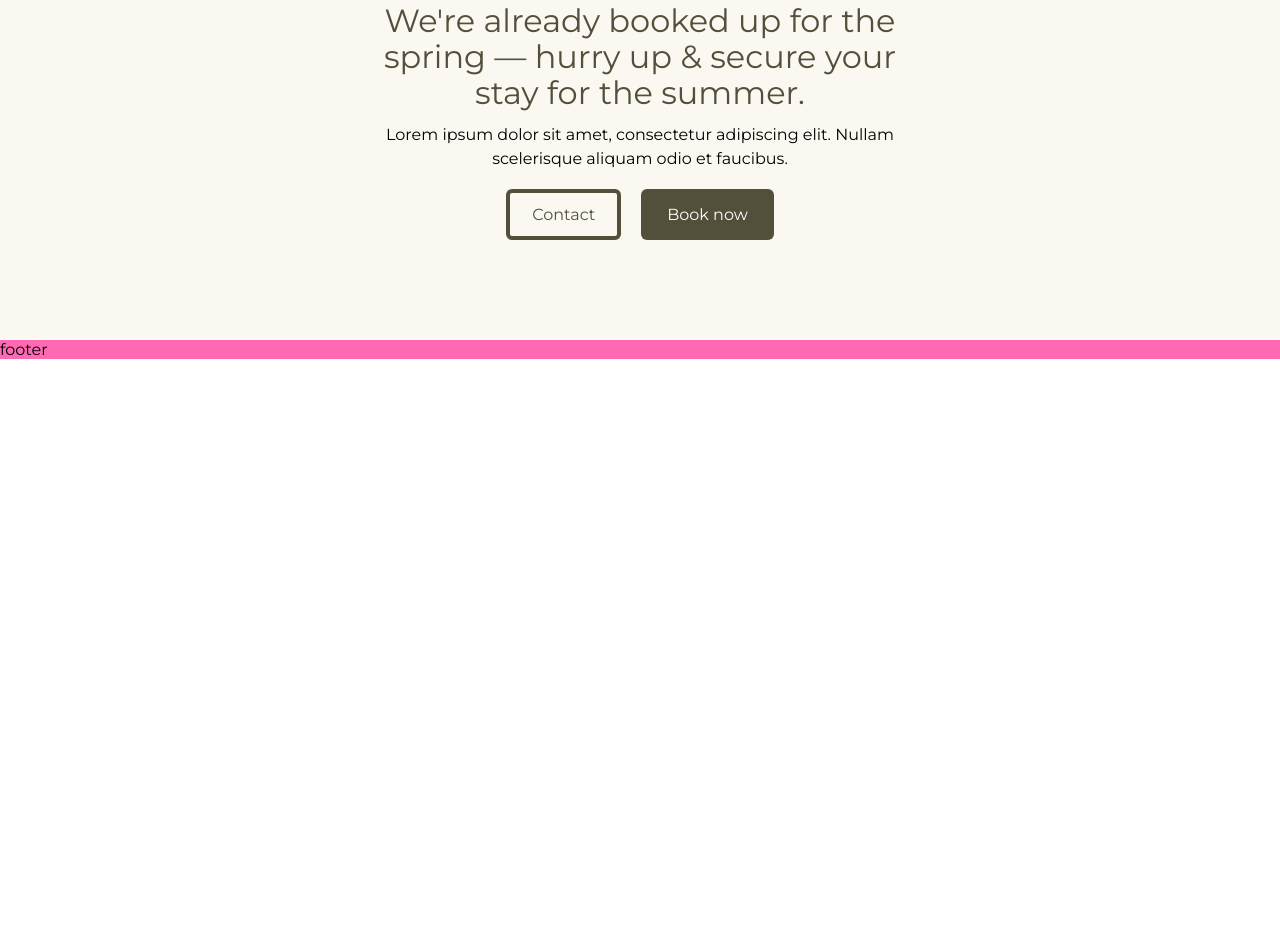
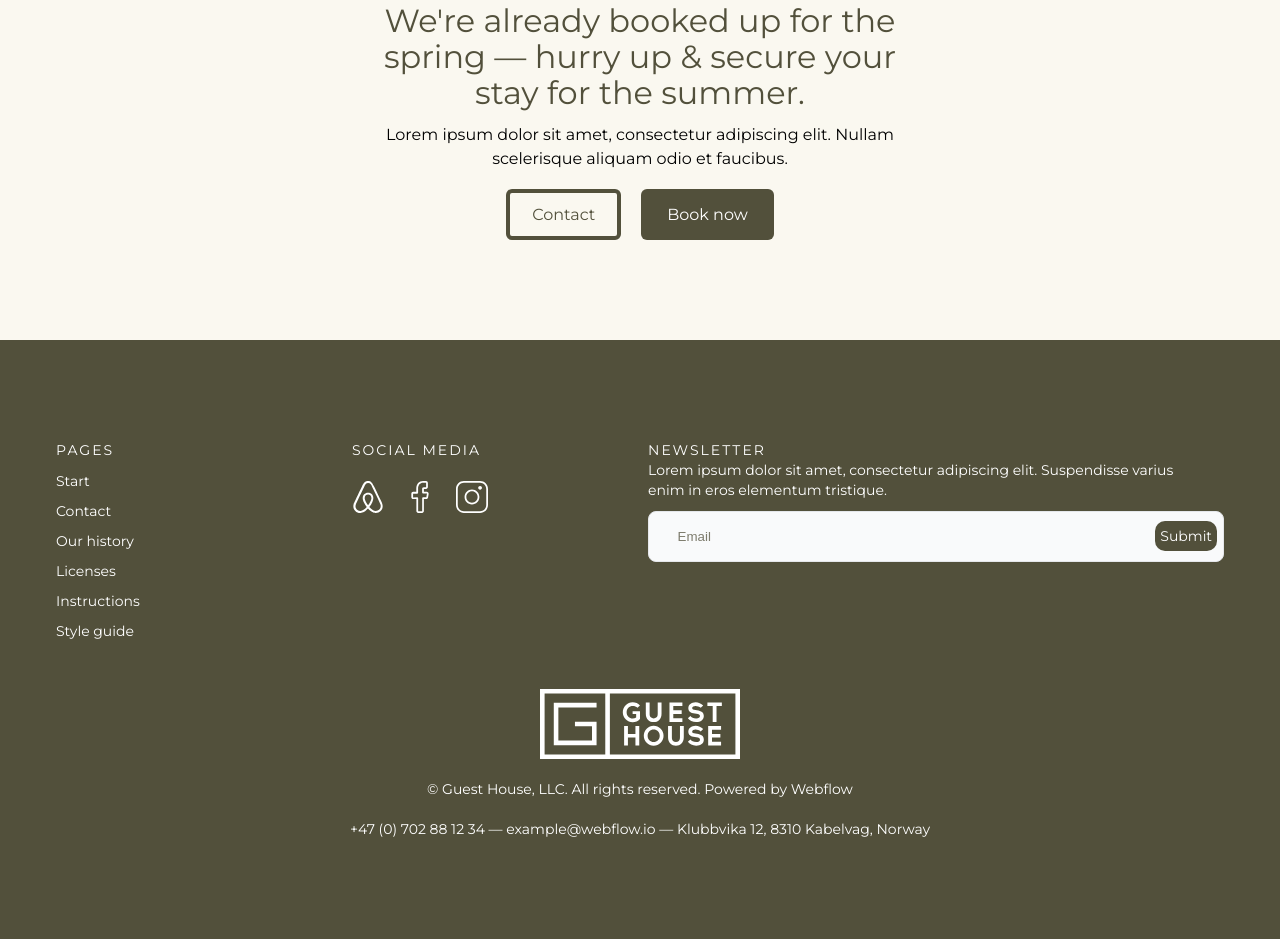
Before and after one commit to Jatterai/guest-house, a plain HTML site: page index.html in a window 1280 px wide. Shown: the part 5286-6225 px from the top of the page. Before the commit the page ends 5645 px from the top, so only its background shows below. Drawn offline with Linux system fonts and the light colour scheme.

Commit message:
feat: footer complete

```diff
--- /dev/null
+++ b/#sourse/scss/modules/_footer.scss
@@ -0,0 +1,119 @@
+.footer {
+	background: #52503b;
+	color: white;
+	font-size: calc(14 / 16 * 1rem);
+	line-height: calc(20 / 14);
+	&__container {
+		padding: 100px 36px;
+		@media (max-width: 900px) {
+			padding: 50px 20px;
+		}
+	}
+
+	&__links {
+		display: flex;
+		gap: 16px;
+		justify-content: space-between;
+		flex-wrap: wrap;
+		margin-bottom: calc(24 / 14 * 1em);
+	}
+
+	&__block-pages,
+	&__block-media {
+		flex: 0 0 280px;
+	}
+
+	&__block-title {
+		text-transform: uppercase;
+		letter-spacing: calc(2 / 14 * 1em);
+	}
+
+	&__list {
+		margin-top: calc(11 / 14 * 1em);
+		li {
+			&:not(:last-of-type) {
+				margin-bottom: calc(10 / 14 * 1em);
+			}
+		}
+	}
+
+	&__block-pages {
+		margin-bottom: calc(24 / 14 * 1em);
+	}
+
+	&__block-media {
+		margin-bottom: 1.5em;
+	}
+
+	&__iconsrow {
+		margin-top: calc(21 / 14 * 1em);
+		display: flex;
+		gap: calc(20 / 14 * 1em);
+		img {
+			width: 2rem;
+		}
+	}
+
+	&__block-email {
+		flex: 1 1 auto;
+		p {
+			max-width: 565px;
+			margin-bottom: calc(11 / 14 * 1em);
+		}
+	}
+
+	&__txt {
+	}
+
+	&__form {
+		position: relative;
+	}
+
+	&__input {
+		color: #52503b;
+		display: block;
+		width: 100%;
+		background: #f9fafb;
+		border: 1px solid #e5e7eb;
+		border-radius: 8px;
+		padding: calc(16 / 14 * 1em) calc(30 / 14 * 1em);
+		line-height: inherit;
+		transition: 200ms;
+		&::placeholder {
+			color: #52503bbd;
+		}
+		&:focus {
+			outline: none;
+			box-shadow: 0px 3px 10px rgba(0, 0, 0, 0.368);
+		}
+	}
+
+	&__submit {
+		position: absolute;
+		right: 7px;
+		top: 50%;
+		transform: translateY(-50%);
+		line-height: inherit;
+		font-size: inherit;
+		padding: calc(5 / 14 * 1em);
+		background: #52503b;
+		border-radius: 10px;
+		cursor: pointer;
+		color: inherit;
+	}
+
+	&__copyrights {
+		text-align: center;
+		*:not(:last-child) {
+			margin-bottom: calc(20 / 14 * 1em);
+		}
+		img {
+			display: block;
+			width: 200px;
+			margin: 0 auto;
+		}
+	}
+
+	&__logo {
+	}
+}
--- a/#sourse/scss/style.scss
+++ b/#sourse/scss/style.scss
@@ -7,9 +7,6 @@ body:has(.open) {
 
 .wrapper {
 	font-family: "Montserrat";
-}
-.footer {
-	background: hotpink;
 }
 
 ._container {
@@ -103,3 +100,4 @@ body:has(.open) {
 
 @import "./modules/_together.scss";
 @import "./modules/_hurry.scss";
+@import "./modules/_footer.scss";
--- a/index.html
+++ b/index.html
@@ -337,7 +337,45 @@
 			</section>
 		</main>
 		<footer class="footer" id="footer">
-			footer
+			<div class="footer__container _container">
+				<div class="footer__links">
+					<div class="footer__block-pages">
+						<h6 class="footer__block-title">Pages</h6>
+						<ul class="footer__list">
+							<li>Start</li>
+							<li>Contact</li>
+							<li>Our history</li>
+							<li>Licenses</li>
+							<li>Instructions</li>
+							<li>Style guide</li>
+						</ul>
+					</div>
+					<div class="footer__block-media">
+						<h6 class="footer__block-title">Social Media</h6>
+						<div class="footer__iconsrow">
+							<a href="https://google.com" target="_blank"><img src="./img/icons/media/arrow.svg" alt=""></a>
+							<a href="https://facebook.com" target="_blank"><img src="./img/icons/media/facebook.svg"
+									alt=""></a>
+							<a href="https://instagram.com" target="_blank"><img src="./img/icons/media/insta.svg" alt=""></a>
+						</div>
+					</div>
+					<div class="footer__block-email">
+						<h6 class="footer__block-title">Newsletter</h6>
+						<p class="footer__txt">Lorem ipsum dolor sit amet, consectetur adipiscing elit. Suspendisse varius
+							enim in eros elementum tristique.</p>
+						<form action="" class="footer__form">
+							<input type="email" class="footer__input" placeholder="Email">
+							<button class="footer__submit">Submit</button>
+						</form>
+					</div>
+				</div>
+				<div class="footer__copyrights">
+					<img src="./img/logo.svg" alt="logo" class="footer__logo">
+					<p class="footer__txt">© Guest House, LLC. All rights reserved. Powered by <a>Webflow</a></p>
+					<p class="footer__txt">+47 (0) 702 88 12 34 — example@webflow.io — Klubbvika 12, 8310 Kabelvag, Norway
+					</p>
+				</div>
+			</div>
 		</footer>
 	</div>
 
```
Also changed, not shown: css/style.css, img/icons/media/arrow.svg (added), img/icons/media/facebook.svg (added), img/icons/media/insta.svg (added).
